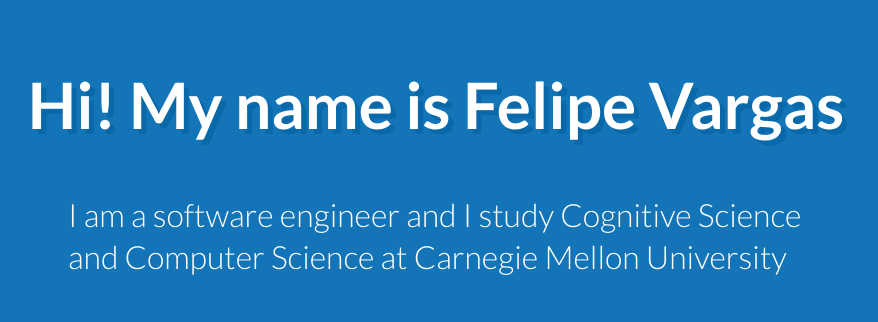
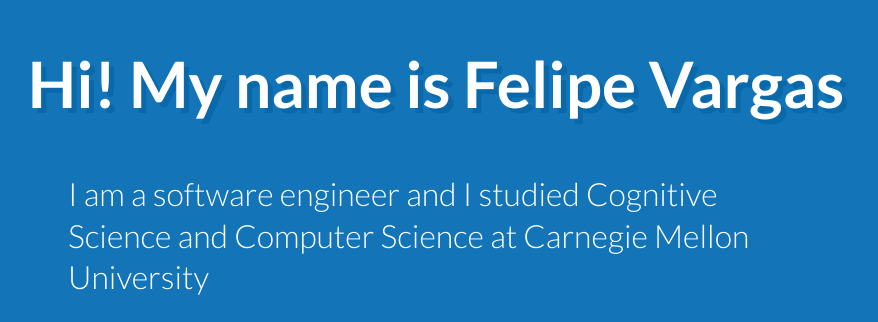
Before and after one commit to fvgs/fvgs.github.io, a website: page src/home.html in a window 1280 px wide. Shown: the part 170-492 px from the top of the page, without its empty margins (204-1082 px from the left). Drawn offline with Linux system fonts and the light colour scheme.

Commit message:
Update "study" to past tense

```diff
--- a/src/home.html
+++ b/src/home.html
@@ -16,7 +16,7 @@
     <main>
       <div class="intro animated fadeIn">Hi! My name is Felipe&nbsp;Vargas</div>
       <div class="bio animated fadeIn">
-        I am a software engineer and I study Cognitive Science and Computer
+        I am a software engineer and I studied Cognitive Science and Computer
         Science at Carnegie Mellon University
       </div>
       <div class="icons animated fadeIn">
```
